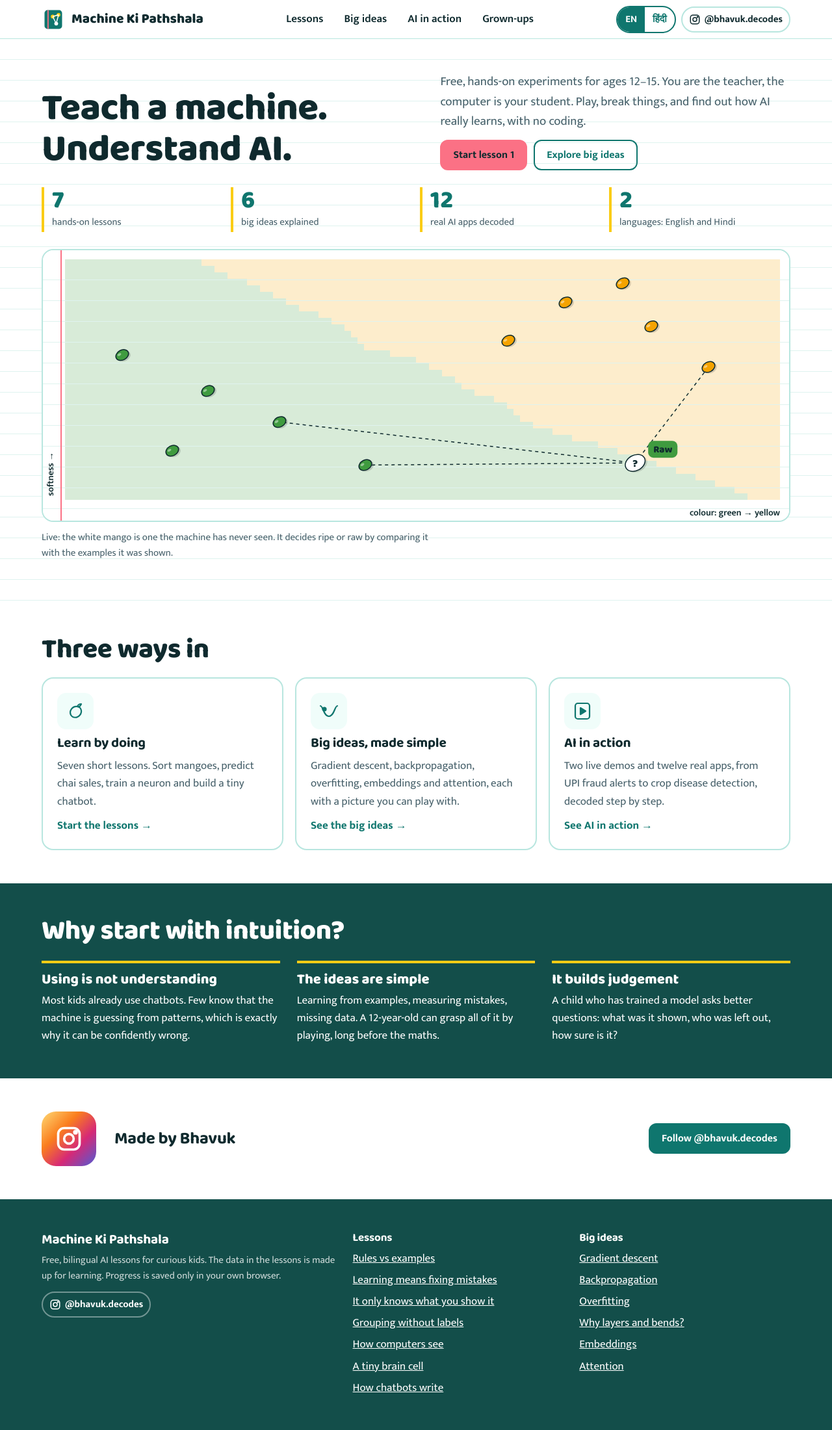
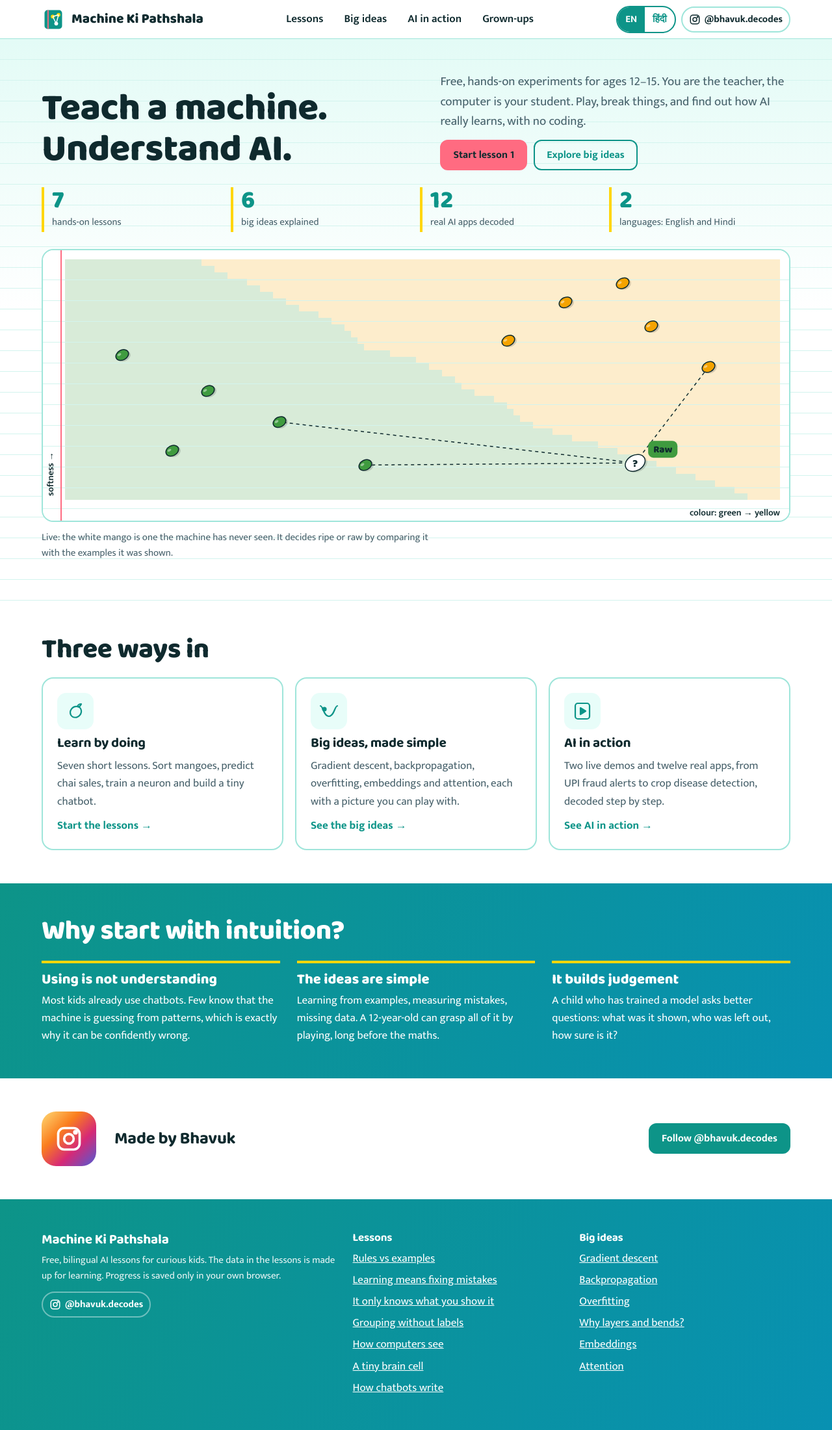
Before and after one commit to bhavuk-decodes/bhavuk-decodes.github.io, a plain HTML site: page index.html in a window 1280 px wide. Shown: the whole page at 65% size. Drawn offline with Linux system fonts and the light colour scheme.

Commit message:
Add files via upload

```diff
--- a/index.html
+++ b/index.html
@@ -18,11 +18,11 @@
    LAYOUT tabbed site; each page: crumb, title, experiment beside its controls, then three takeaway cards; stacks on phones */
 :root{color-scheme:light dark;
 --bg:light-dark(#ffffff,#08201e);--ink:light-dark(#0f2a2e,#e8fbf8);--muted:light-dark(#46606a,#9cc3bd);
---rule:light-dark(#dff3ef,#123532);--margin:light-dark(#fb7185,#fb7185);--blue:light-dark(#0f766e,#5eead4);--blue2:light-dark(#115e59,#99f6e4);
---sun:#fb7185;--hl:#facc15;--panel:light-dark(#f0fdfa,#0f2f2c);--edge:light-dark(#b8e6df,#1f4a45);--deep:light-dark(#134e4a,#0b2e2b);--ondeep:#ffffff;
+--rule:light-dark(#d3f4ee,#123532);--margin:light-dark(#ff6b81,#ff6b81);--blue:light-dark(#0d9488,#5eead4);--blue2:light-dark(#115e59,#99f6e4);
+--sun:#ff6b81;--hl:#ffd60a;--panel:light-dark(#e8fdf9,#0f2f2c);--edge:light-dark(#9fe5da,#1f4a45);--deep:light-dark(#0d9488,#0b2e2b);--deep2:light-dark(#0891b2,#0b3a3f);--tint:light-dark(#e3fbf6,#08201e);--ondeep:#ffffff;
 --ripe:light-dark(#f5a300,#ffc23d);--raw:light-dark(#3f9b3f,#6cc46c);--apple:light-dark(#d62839,#ff5d6c);
 --gapple:light-dark(#5fae2e,#8bd65a);--orange:light-dark(#ff7a00,#ff9a3c);--good:light-dark(#15803d,#5fd394);--bad:light-dark(#e11d48,#fb7185);
---c1:light-dark(#0d9488,#2dd4bf);--c2:light-dark(#e11d48,#fb7185);--c3:light-dark(#ca8a04,#facc15);--c4:light-dark(#7c3aed,#a78bfa);--c5:light-dark(#2563eb,#60a5fa)}
+--c1:light-dark(#14b8a6,#2dd4bf);--c2:light-dark(#f43f5e,#fb7185);--c3:light-dark(#eab308,#facc15);--c4:light-dark(#8b5cf6,#a78bfa);--c5:light-dark(#3b82f6,#60a5fa)}
 :root[data-theme=light]{color-scheme:light}:root[data-theme=dark]{color-scheme:dark}
 *{box-sizing:border-box;min-width:0}
 html{scroll-padding-top:120px}
@@ -37,10 +37,10 @@ img,svg{max-width:100%}
 .wrap{max-width:1240px;margin:0 auto}
 .band{padding-block:clamp(26px,4vw,60px);padding-inline:max(5vw,16px)}
 .band.sm{padding-block:clamp(18px,3vw,40px)}
-.paper{background-color:var(--bg);background-image:repeating-linear-gradient(180deg,transparent 0 31px,var(--rule) 31px 32px)}
-.deep{background:var(--deep);color:var(--ondeep)}
+.paper{background-color:var(--bg);background-image:repeating-linear-gradient(180deg,transparent 0 31px,var(--rule) 31px 32px),linear-gradient(180deg,var(--tint),var(--bg) 420px)}
+.deep{background:linear-gradient(120deg,var(--deep),var(--deep2));color:var(--ondeep)}
 .deep a{color:var(--ondeep)}
-.deep .muted,.deep p{color:color-mix(in srgb,var(--ondeep) 82%,transparent)}
+.deep .muted,.deep p{color:color-mix(in srgb,var(--ondeep) 92%,transparent)}
 .muted{color:var(--muted)}
 /* header */
 header{position:sticky;top:0;z-index:10;background:color-mix(in srgb,var(--bg) 94%,transparent);backdrop-filter:blur(8px);border-bottom:1px solid var(--edge)}
@@ -97,7 +97,7 @@ header{position:sticky;top:0;z-index:10;background:color-mix(in srgb,var(--bg) 9
 /* index pages */
 .ihead{display:grid;grid-template-columns:minmax(0,1fr) minmax(0,22rem);gap:16px 40px;align-items:end}
 .prog{display:grid;gap:8px}
-.prog .track{height:12px;border-radius:999px;background:color-mix(in srgb,var(--ondeep) 25%,transparent);overflow:hidden}
+.prog .track{height:12px;border-radius:999px;background:color-mix(in srgb,var(--ondeep) 30%,transparent);overflow:hidden}
 .prog .fill{height:100%;background:var(--hl);border-radius:999px}
 .level{display:flex;align-items:baseline;gap:14px;flex-wrap:wrap;margin:8px 0 16px}
 .level h3{font-size:24px}
@@ -207,11 +207,11 @@ details ul{font-size:15px;color:var(--muted);padding-left:20px}
 .plan div{display:grid;grid-template-columns:6.5em minmax(0,1fr);gap:14px;padding:12px 16px;border-bottom:1px solid var(--edge)}
 .plan div:last-child{border-bottom:0}
 .plan b{font:800 18px "Baloo 2",sans-serif;color:var(--blue);white-space:nowrap}
-footer{background:var(--deep);color:var(--ondeep)}
+footer{background:linear-gradient(120deg,var(--deep),var(--deep2));color:var(--ondeep)}
 footer a{color:var(--ondeep)}
 .foot{display:grid;grid-template-columns:minmax(0,1.4fr) repeat(2,minmax(0,1fr));gap:24px}
 .foot ul{list-style:none;padding:0;margin:0;display:grid;gap:6px}
-.foot p{color:color-mix(in srgb,var(--ondeep) 80%,transparent);font-size:15px}
+.foot p{color:color-mix(in srgb,var(--ondeep) 92%,transparent);font-size:15px}
 .pair{display:grid;grid-template-columns:repeat(2,minmax(0,1fr));gap:14px}
 .pair .lbl{margin-bottom:6px}
 .page.sq{height:auto;aspect-ratio:1/1}
@@ -227,7 +227,7 @@ footer a{color:var(--ondeep)}
 <body>
 <header><div class="bar">
   <a class="logo" href="#home" aria-label="Machine Ki Pathshala home">
-    <svg viewBox="0 0 40 40" aria-hidden="true"><rect x="5" y="4" width="30" height="32" rx="5" fill="#0f766e"/><rect x="10" y="4" width="2" height="32" fill="#fb7185"/><circle cx="19" cy="15" r="3.2" fill="#facc15"/><circle cx="29" cy="12" r="3.2" fill="#facc15"/><circle cx="25" cy="27" r="3.2" fill="#fff"/><path d="M19 15L29 12M19 15L25 27M29 12L25 27" stroke="#fff" stroke-width="1.6"/></svg>
+    <svg viewBox="0 0 40 40" aria-hidden="true"><rect x="5" y="4" width="30" height="32" rx="5" fill="#0d9488"/><rect x="10" y="4" width="2" height="32" fill="#ff6b81"/><circle cx="19" cy="15" r="3.2" fill="#ffd60a"/><circle cx="29" cy="12" r="3.2" fill="#ffd60a"/><circle cx="25" cy="27" r="3.2" fill="#fff"/><path d="M19 15L29 12M19 15L25 27M29 12L25 27" stroke="#fff" stroke-width="1.6"/></svg>
     <span data-i="name">Machine Ki Pathshala</span></a>
   <nav class="tabs" aria-label="Sections">
     <a href="#lessons" data-tab="lessons" data-i="navLessons">Lessons</a>
@@ -855,7 +855,7 @@ function l2(){const cv=$('m2'),{g,W,H}=fit(cv);const P={l:50,r:16,t:16,b:40},pw=
   g.save();g.beginPath();g.rect(P.l,P.t,pw,ph);g.clip();
   g.strokeStyle=bad;g.lineWidth=3;for(const p of D2){g.beginPath();g.moveTo(X(p.x),Y(p.y));g.lineTo(X(p.x),Y(L2.m*p.x+L2.c));g.stroke()}
   g.strokeStyle=blue;g.lineWidth=4;g.beginPath();g.moveTo(X(10),Y(L2.m*10+L2.c));g.lineTo(X(42),Y(L2.m*42+L2.c));g.stroke();g.restore();
-  for(const p of D2){const x=X(p.x),y=Y(p.y);g.fillStyle='#facc15';g.strokeStyle=ink;g.lineWidth=1.5;g.beginPath();g.moveTo(x-8,y-7);g.lineTo(x+8,y-7);g.lineTo(x+6,y+7);g.lineTo(x-6,y+7);g.closePath();g.fill();g.stroke();g.beginPath();g.arc(x+9,y,4,-1.4,1.4);g.stroke()}
+  for(const p of D2){const x=X(p.x),y=Y(p.y);g.fillStyle='#ffd60a';g.strokeStyle=ink;g.lineWidth=1.5;g.beginPath();g.moveTo(x-8,y-7);g.lineTo(x+8,y-7);g.lineTo(x+6,y+7);g.lineTo(x-6,y+7);g.closePath();g.fill();g.stroke();g.beginPath();g.arc(x+9,y,4,-1.4,1.4);g.stroke()}
   pill(g,t('pred',{t:35,c:Math.round(L2.m*35+L2.c)}),X(35)-80,P.t+4,blue,bg,W);
   $('m2err').textContent=Math.round(err2(L2.m,L2.c))+' '+t('cups');$('m2mo').textContent=L2.m.toFixed(1);$('m2co').textContent=Math.round(L2.c);$('m2m').value=L2.m;$('m2c').value=L2.c}
 const stop2=()=>{clearInterval(L2.timer);L2.timer=null};
@@ -943,10 +943,10 @@ function l4(){for(let i=0;i<5;i++){const v=i<4?L4.w[i]:L4.b;$('m4w'+i).value=v;$
   const score=sc(L4.x),fire=score>0;const lw=Math.min(150,W*.3),nx=W*.6,ny=H/2,R=Math.min(48,H*.15);let o='';
   [0,1,2,3,4].forEach(i=>{const lab=i<4?t('in'+i):t('bias'),y=H*(i+1)/6,on=i<4?L4.x[i]:1,w=i<4?L4.w[i]:L4.b,c=w>=0?blue:bad,x0=lw+18;
     o+='<line x1="'+x0+'" y1="'+y+'" x2="'+(nx-R)+'" y2="'+ny+'" stroke="'+(on&&w!==0?c:edge)+'" stroke-width="'+(on?2+Math.abs(w)*2:2)+'" stroke-linecap="round" '+(on?'':'stroke-dasharray="4 6"')+'/>';
-    o+='<circle cx="'+x0+'" cy="'+y+'" r="9" fill="'+(on?'#facc15':panel)+'" stroke="'+ink+'" stroke-width="1.5"/>';
+    o+='<circle cx="'+x0+'" cy="'+y+'" r="9" fill="'+(on?'#ffd60a':panel)+'" stroke="'+ink+'" stroke-width="1.5"/>';
     o+='<text x="'+(x0-16)+'" y="'+(y+5)+'" text-anchor="end" font-size="14" font-weight="600" fill="'+(on?ink:mut)+'">'+esc(lab)+'</text>';
     const mx=x0+(nx-R-x0)*.45,my=y+(ny-y)*.45;o+='<text x="'+mx+'" y="'+(my-6)+'" text-anchor="middle" font-size="14" font-weight="700" fill="'+(on?c:mut)+'" style="paint-order:stroke;stroke:'+bg+';stroke-width:4px">'+(w>0?'+':'')+w+'</text>'});
-  o+='<circle cx="'+nx+'" cy="'+ny+'" r="'+R+'" fill="'+(fire?'#facc15':panel)+'" stroke="'+ink+'" stroke-width="3"/>';
+  o+='<circle cx="'+nx+'" cy="'+ny+'" r="'+R+'" fill="'+(fire?'#ffd60a':panel)+'" stroke="'+ink+'" stroke-width="3"/>';
   o+='<text x="'+nx+'" y="'+(ny-4)+'" text-anchor="middle" font-size="13" fill="'+(fire?'#0f2a2e':ink)+'">'+esc(t('total'))+'</text>';
   o+='<text x="'+nx+'" y="'+(ny+16)+'" text-anchor="middle" font-size="20" font-weight="800" fill="'+(fire?'#0f2a2e':ink)+'">'+(score>0?'+':'')+score+'</text>';
   const ox=nx+R+12,ex=W-12;o+='<line x1="'+ox+'" y1="'+ny+'" x2="'+(ex-4)+'" y2="'+ny+'" stroke="'+ink+'" stroke-width="3"/><path d="M'+(ex-12)+' '+(ny-7)+'L'+ex+' '+ny+'L'+(ex-12)+' '+(ny+7)+'" fill="none" stroke="'+ink+'" stroke-width="3"/>';
@@ -990,9 +990,9 @@ function gdStatus(){const gr=Math.abs(gdv(GD.w));const tr=GD.trail;
   if(gr<.03)return gf(GD.w)>gMin+.12?['gdSstuck','gdSstuck2']:['gdSbottom',''];
   if(GD.lr<.06)return['gdSslow','gdSslow2'];return['gdSdown','gdSdown2']}
 function gd(){const {g,W,H}=fit($('gdc'));const P={l:34,r:14,t:20,b:34},pw=W-P.l-P.r,ph=H-P.t-P.b;const X=w=>P.l+(w-GDX[0])/(GDX[1]-GDX[0])*pw,Y=v=>P.t+(1-(v-gMin+.3)/(gMax-gMin+.6))*ph;
-  const ink=col('--ink'),blue=col('--blue'),sun='#facc15',bg=col('--bg');g.fillStyle=bg;g.fillRect(0,0,W,H);ruled(g,W,H,P.t);
+  const ink=col('--ink'),blue=col('--blue'),sun='#ffd60a',bg=col('--bg');g.fillStyle=bg;g.fillRect(0,0,W,H);ruled(g,W,H,P.t);
   g.beginPath();g.moveTo(X(GDX[0]),H-P.b);for(let w=GDX[0];w<=GDX[1]+.001;w+=.05)g.lineTo(X(w),Y(gf(w)));g.lineTo(X(GDX[1]),H-P.b);g.closePath();
-  const gr=g.createLinearGradient(0,P.t,0,H);gr.addColorStop(0,'rgba(13,148,136,.4)');gr.addColorStop(1,'rgba(13,148,136,.06)');g.fillStyle=gr;g.fill();
+  const gr=g.createLinearGradient(0,P.t,0,H);gr.addColorStop(0,'rgba(20,184,166,.45)');gr.addColorStop(1,'rgba(13,148,136,.06)');g.fillStyle=gr;g.fill();
   g.beginPath();for(let w=GDX[0];w<=GDX[1]+.001;w+=.05){const x=X(w),y=Y(gf(w));w===GDX[0]?g.moveTo(x,y):g.lineTo(x,y)}g.strokeStyle=ink;g.lineWidth=3;g.stroke();
   axisLabels(g,W,H,P,t('axWeight'),t('axMistake'));
   const tr=GD.trail;g.strokeStyle=sun;g.lineWidth=2;for(let i=1;i<tr.length;i++){g.globalAlpha=.3+.7*i/tr.length;g.beginPath();g.moveTo(X(tr[i-1]),Y(gf(tr[i-1]))-10);g.quadraticCurveTo((X(tr[i-1])+X(tr[i]))/2,Math.min(Y(gf(tr[i-1])),Y(gf(tr[i])))-30,X(tr[i]),Y(gf(tr[i]))-10);g.stroke()}g.globalAlpha=1;
@@ -1026,7 +1026,7 @@ function bp(){const s=$('bps'),W=s.clientWidth,H=s.clientHeight;if(!W)return;con
     o+='<text x="'+mx+'" y="'+my+'" text-anchor="middle" font-size="'+(small?13:15)+'" font-weight="700" fill="'+ink+'" style="'+st+'">'+k+' = '+f2(BP[k])+'</text>';
     if(back)o+='<text x="'+mx+'" y="'+(my+18)+'" text-anchor="middle" font-size="'+(small?13:14)+'" font-weight="700" fill="'+bad+'" style="'+st+'">'+esc(t('bpFix'))+' '+(BP.g[k]>0?'↓':'↑')+' '+f2(Math.abs(BP.g[k]*.01))+'</text>'};
   edge('x','h1','w1');edge('x','h2','w2');edge('h1','y','v1');edge('h2','y','v2');
-  const node=(k,label,val,blame)=>{const [x,y]=N[k];o+='<circle cx="'+x+'" cy="'+y+'" r="'+R+'" fill="'+(val!==null?'#facc15':panel)+'" stroke="'+ink+'" stroke-width="2.5"/>';
+  const node=(k,label,val,blame)=>{const [x,y]=N[k];o+='<circle cx="'+x+'" cy="'+y+'" r="'+R+'" fill="'+(val!==null?'#ffd60a':panel)+'" stroke="'+ink+'" stroke-width="2.5"/>';
     o+='<text x="'+x+'" y="'+(y+6)+'" text-anchor="middle" font-size="'+(small?14:17)+'" font-weight="800" fill="#0f2a2e">'+(val!==null?f2(val):'?')+'</text>';
     o+='<text x="'+x+'" y="'+(y-R-8)+'" text-anchor="middle" font-size="14" font-weight="600" fill="'+mut+'">'+esc(label)+'</text>';
     if(blame!==null)o+='<text x="'+x+'" y="'+(y+R+20)+'" text-anchor="middle" font-size="14" font-weight="700" fill="'+bad+'">'+esc(t('bpBlame'))+' '+f2(blame)+'</text>'};
@@ -1104,7 +1104,7 @@ function em(){const {g,W,H}=fit($('emc'));const P=18,X=x=>P+x*(W-2*P),Y=y=>P+(1-
     const mx=EW[a][2]-EW[b][2],my=EW[a][3]-EW[b][3];arrow(X(EW[b][2]),Y(EW[b][3]),X(EW[a][2]),Y(EW[a][3]),col('--muted'));arrow(X(EW[c][2]),Y(EW[c][3]),X(EW[c][2]+mx),Y(EW[c][3]+my),col('--blue'))}}
   EW.forEach((w,i)=>{const on=hi.includes(i),x=X(w[2]),y=Y(w[3]);g.fillStyle=cs[w[4]];g.strokeStyle=ink;g.lineWidth=on?2.5:1;g.beginPath();g.arc(x,y,on?8:5.5,0,7);g.fill();g.stroke();
     g.font=(on?'800 15px':'600 14px')+' Mukta,sans-serif';g.textAlign=x>W-90?'right':'left';g.fillStyle=ink;g.globalAlpha=on||EM.mode==='ex'&&hi.length===0?1:(on?1:.7);g.save();g.lineWidth=4;g.strokeStyle=bg;const lx=x>W-90?x-11:x+11;g.strokeText(ewn(i),lx,y+5);g.fillText(ewn(i),lx,y+5);g.restore();g.globalAlpha=1});
-  if(res!==null){const x=X(EW[res][2]),y=Y(EW[res][3]);g.strokeStyle='#facc15';g.lineWidth=4;g.beginPath();g.arc(x,y,16,0,7);g.stroke()}
+  if(res!==null){const x=X(EW[res][2]),y=Y(EW[res][3]);g.strokeStyle='#ffd60a';g.lineWidth=4;g.beginPath();g.arc(x,y,16,0,7);g.stroke()}
   $('emmode').innerHTML=[['ex','emExplore'],['math','emMath']].map(([m,k])=>'<button class="chip" data-m="'+m+'" aria-pressed="'+(EM.mode===m)+'">'+esc(t(k))+'</button>').join('');
   if(EM.mode==='ex'){const s=EW[EM.sel];$('emout').innerHTML='<div class="lbl">'+esc(t('emNear',{w:ewn(EM.sel)}))+'</div><div class="bars" style="margin-top:8px">'+near(s[2],s[3],[EM.sel]).slice(0,3).map(o=>{const p=Math.round(clamp(100*(1-o.d/.9),0,100));return '<div class="barrow"><span>'+esc(ewn(o.i))+'</span><span class="track"><span class="fill" style="width:'+p+'%"></span></span><span class="pc">'+p+'%</span></div>'}).join('')+'</div><p class="how" style="margin-top:10px">'+esc(t('emPick'))+'</p>'}
   else{$('emout').innerHTML='<div class="row">'+EQ.map((q,i)=>'<button class="chip sm" data-eq="'+i+'" aria-pressed="'+(EM.eq===i)+'">'+esc(t(i?'emEq2':'emEq1'))+'</button>').join('')+'</div><div class="say" style="margin:12px 0">'+esc(t(EM.eq?'emEq2':'emEq1'))+' = '+(res!==null?'<span style="color:var(--blue)">'+esc(ewn(res))+'</span>':'?')+'</div><button class="btn sun" id="emcalc">'+esc(t('emCalc'))+'</button>'}}
@@ -1118,7 +1118,7 @@ hi:[{w:["कुत्ते","ने","सड़क","पार","नहीं",
 const AT={s:0,e:0};
 function at(){const S=ATS[lang][AT.s],w=S.w.slice();if(AT.e===1){w[S.adj]=S.alt;if(S.alt2)w[S.adj+1]=S.alt2}
   const main=AT.e===0?S.a:S.b,other=AT.e===0?S.b:S.a;const wt=w.map(()=>0);wt[main]=.52;wt[S.adj]=.14;wt[other]=.09;wt[S.p]=.06;const rest=w.map((_,i)=>i).filter(i=>![main,S.adj,other,S.p].includes(i));rest.forEach(i=>wt[i]=.19/rest.length);
-  $('attok').innerHTML=w.map((x,i)=>'<span class="'+(i===S.p?'me':'')+'" style="background:color-mix(in srgb,#facc15 '+Math.round(i===S.p?0:Math.min(100,wt[i]*170))+'%,transparent)">'+esc(x)+'</span>').join('');
+  $('attok').innerHTML=w.map((x,i)=>'<span class="'+(i===S.p?'me':'')+'" style="background:color-mix(in srgb,#ffd60a '+Math.round(i===S.p?0:Math.min(100,wt[i]*170))+'%,transparent)">'+esc(x)+'</span>').join('');
   $('atlooks').textContent=t('atLooks',{w:w[S.p]});
   $('atbars').innerHTML=w.map((x,i)=>({x,v:wt[i],i})).filter(o=>o.i!==S.p).sort((a,b)=>b.v-a.v).slice(0,4).map(o=>'<div class="barrow"><span>'+esc(o.x)+'</span><span class="track"><span class="fill" style="width:'+Math.round(o.v*100/.52)+'%"></span></span><span class="pc">'+Math.round(o.v*100)+'%</span></div>').join('');
   $('atsay').innerHTML=esc(w[S.p])+' → <span style="color:var(--blue)">'+esc(w[main])+'</span>';
```
